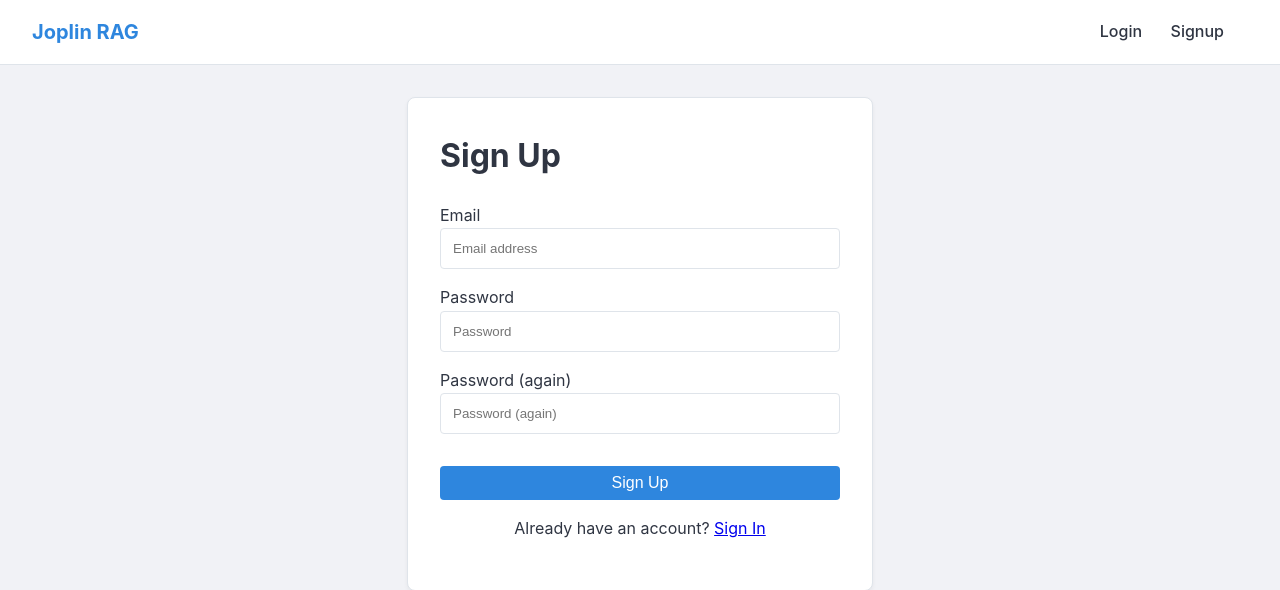
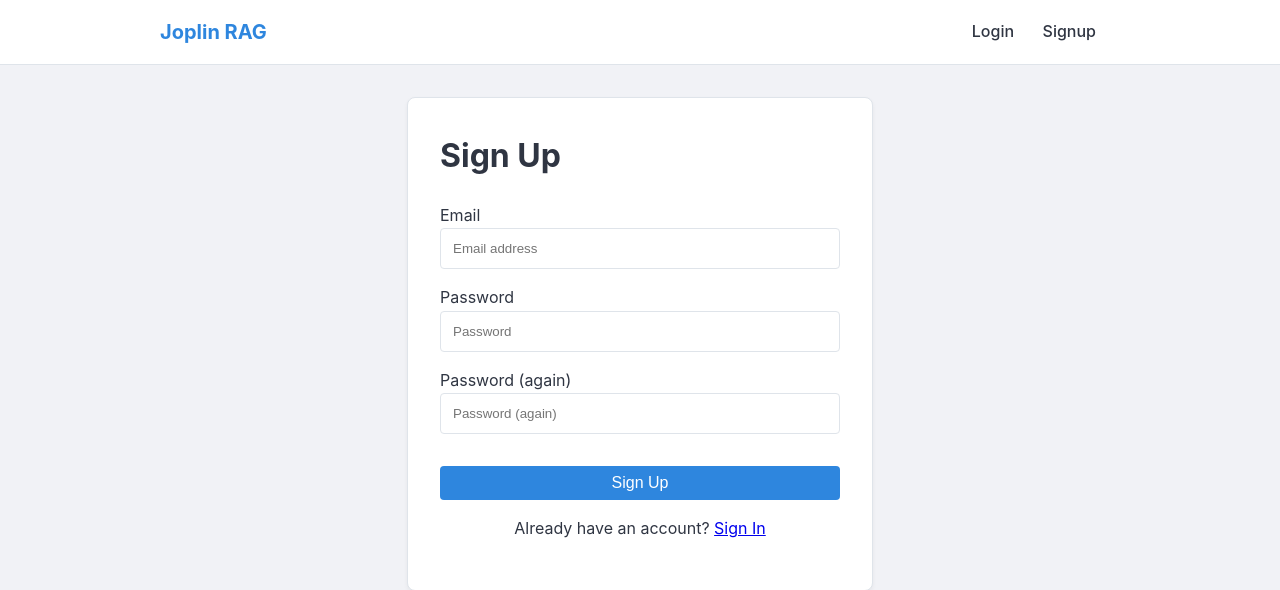
Before and after one commit to ben-kenney/joplin-rag, a Django app: page /accounts/signup/ in a window 1280 px wide. Shown: the top 590 px of the page. Run offline with Django 4.2, Linux system fonts and the light colour scheme; parts of the project's set-up code (start-up, migrations or seed data) failed here and were passed over.

Commit message:
reduce nav bar width (#9)

```diff
--- a/src/templates/base.html
+++ b/src/templates/base.html
@@ -32,6 +32,11 @@
             background-color: var(--surface);
             border-bottom: 1px solid var(--border);
             padding: 1rem 2rem;
+        }
+
+        nav .nav-inner {
+            max-width: 960px;
+            margin: 0 auto;
             display: flex;
             justify-content: space-between;
             align-items: center;
@@ -146,6 +151,7 @@
 
 <body>
     <nav>
+        <div class="nav-inner">
             <a href="{% url 'notes:upload' %}" class="brand">Joplin RAG</a>
             <div>
                 {% if user.is_authenticated %}
@@ -157,6 +163,7 @@
                 <a href="{% url 'account_login' %}">Login</a>
                 <a href="{% url 'account_signup' %}">Signup</a>
                 {% endif %}
+            </div>
         </div>
     </nav>
 
```
Lines whose indentation alone changed are shown as unchanged.
